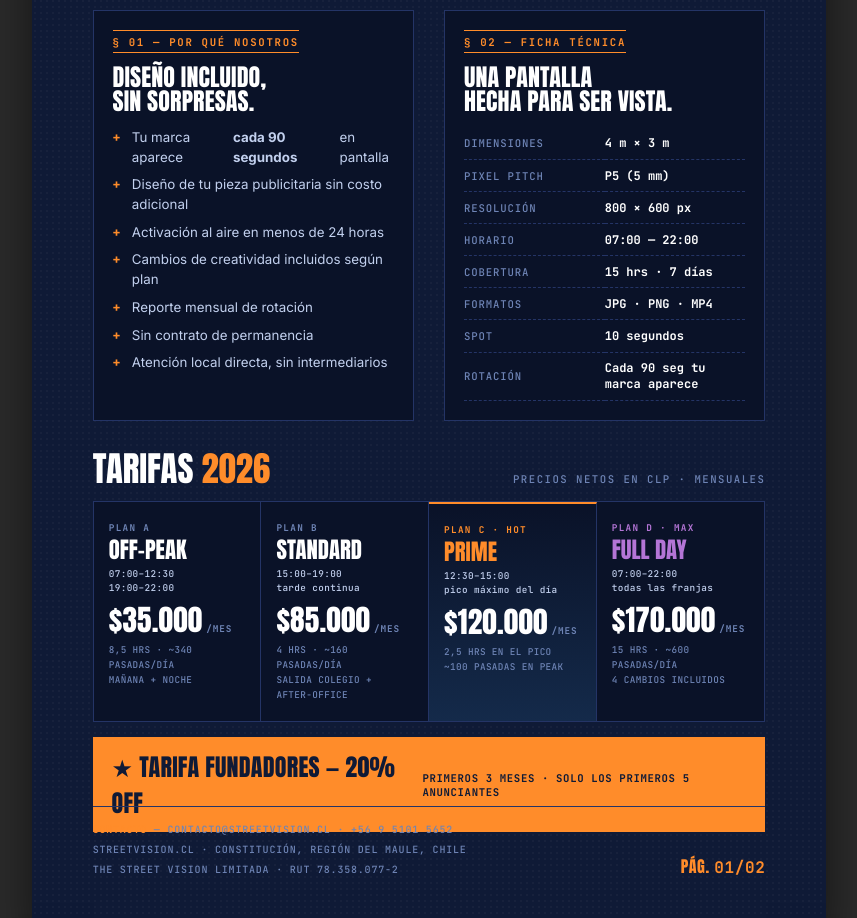
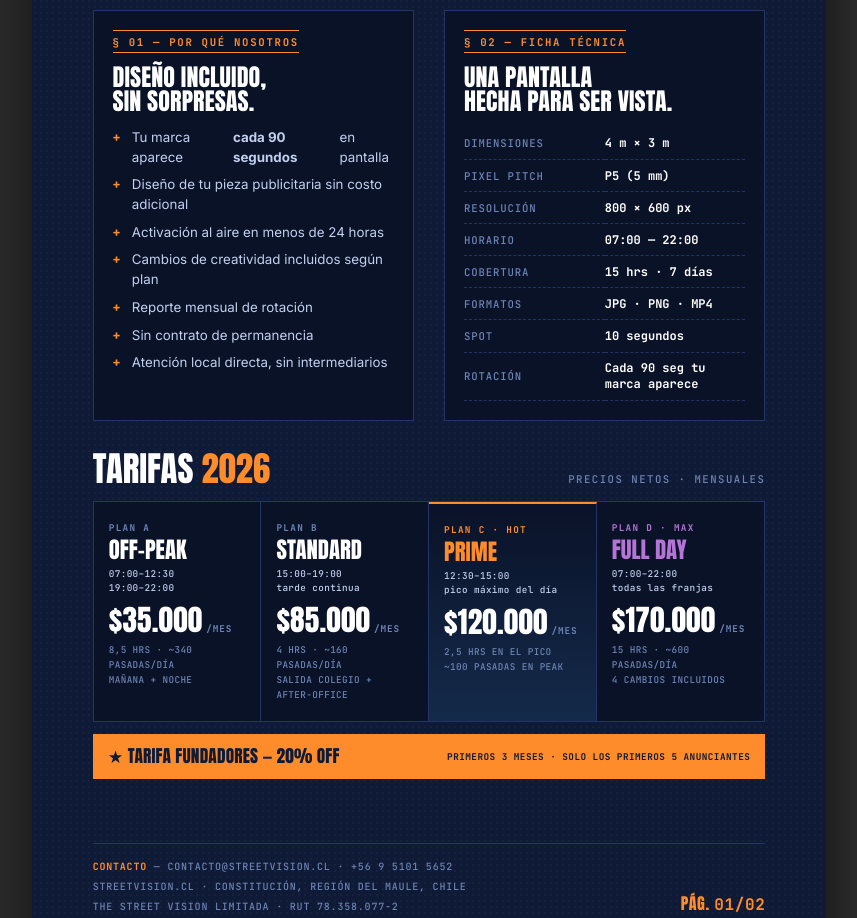
Before and after one commit to matias200544-alt/streetvision-web, a plain HTML site: page media-kit/index.html in a window 1280 px wide. Shown: the part 798-1716 px from the top of the page, without its empty margins (211-1068 px from the left). Drawn offline with Linux system fonts and the light colour scheme.

Commit message:
media-kit: 'Precios Netos' (sin CLP) + arreglo superposición banner fundadores con footer (banner compacto + padding-bottom página)

```diff
--- a/media-kit/index.html
+++ b/media-kit/index.html
@@ -41,7 +41,7 @@
       width: 210mm;
       min-height: 297mm;
       background: var(--bg);
-      padding: 18mm 16mm;
+      padding: 18mm 16mm 42mm 16mm;
       position: relative;
       overflow: hidden;
       box-shadow: 0 12px 40px rgba(0,0,0,0.5);
@@ -302,27 +302,31 @@
     }
 
     .founder {
-      margin-top: 4mm;
-      padding: 3mm 5mm;
+      margin-top: 3mm;
+      padding: 2.5mm 4mm;
       background: var(--orange);
       color: var(--bg);
       display: flex;
-      gap: 4mm;
+      gap: 3mm;
       align-items: center;
       justify-content: space-between;
+      flex-wrap: nowrap;
     }
     .founder strong {
       font-family: 'Anton', sans-serif;
-      font-size: 18pt;
+      font-size: 13pt;
       font-weight: 400;
       letter-spacing: 0.01em;
+      white-space: nowrap;
     }
     .founder span {
       font-family: 'JetBrains Mono', monospace;
-      font-size: 8pt;
+      font-size: 7pt;
       font-weight: 600;
-      letter-spacing: 0.06em;
+      letter-spacing: 0.05em;
       text-transform: uppercase;
+      text-align: right;
+      line-height: 1.4;
     }
 
     /* ===== PAGE 2 ===== */
@@ -571,7 +575,7 @@
   <div class="tarifas-wrap">
     <div class="tarifas-head">
       <h2>TARIFAS <em>2026</em></h2>
-      <span class="tag">Precios netos en CLP · Mensuales</span>
+      <span class="tag">Precios Netos · Mensuales</span>
     </div>
 
     <div class="tarifas-grid">
```
